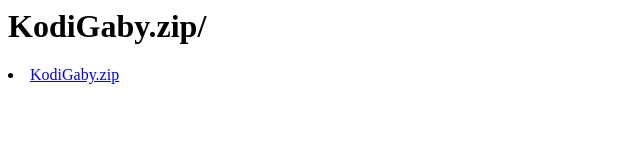
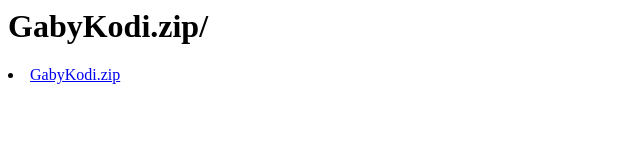
Before and after one commit to GabyKodi/GabyKodi.github.io, a plain HTML site: page index.html in a window 1280 px wide. Shown: the whole page, without its empty margins (0-640 px from the left). Drawn offline with Linux system fonts and the light colour scheme.

Commit message:
Update index.html

```diff
--- a/index.html
+++ b/index.html
@@ -1,8 +1,8 @@
 <html>
  <head>
- <h1>KodiGaby.zip/</h1>
+ <h1>GabyKodi.zip/</h1>
  </head>
  <body>
-    <li><a href="KodiGaby.zip">KodiGaby.zip</a></li>
+    <li><a href="GabyKodi.zip">GabyKodi.zip</a></li>
 
  </body></html>
```
